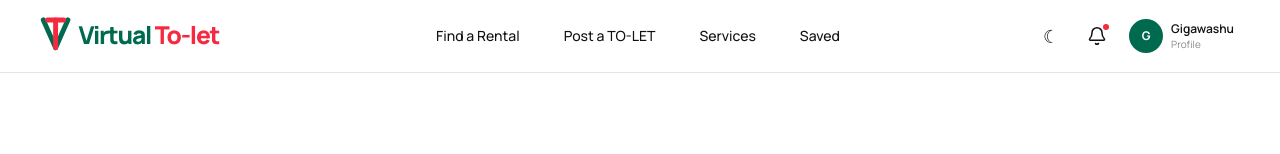
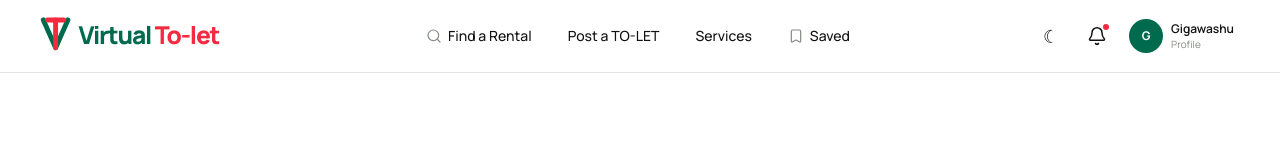
Before and after one commit to Gigawashudas/virtualtolet-web, a Next.js app: page / in a window 1280 px wide. Shown: the top 154 px of the page. Built offline with nearby package versions, Linux system fonts and the light colour scheme.

Commit message:
universal navbar

```diff
--- a/src/app/page.tsx
+++ b/src/app/page.tsx
@@ -1,7 +1,8 @@
 import Link from "next/link";
 
-import { Bell, Bookmark, ChevronRight, Home, Plus, Search, UserRound } from "lucide-react";
+import { ChevronRight, Home, Plus, Search, UserRound, Bookmark } from "lucide-react";
 
+import Navbar from "@/components/Navbar";
 import VirtualToletLogo from "@/components/VirtualToletLogo";
 
 const featuredListings = [
@@ -174,52 +175,7 @@ function ServiceItem({ title, description }: { title: string; description: strin
 export default function HomePage() {
   return (
     <main className="min-h-screen bg-background text-foreground">
-      {/* NAVBAR */}
-      <header className="border-b border-border bg-background">
-        <div className="mx-auto flex h-[72px] max-w-[1440px] items-center justify-between px-6 sm:px-8 lg:px-10">
-          <VirtualToletLogo />
-
-          <nav className="hidden items-center gap-7 lg:flex">
-            <Link href="/rentals" className="rounded-md px-2 py-2 text-sm font-medium text-text-primary transition-colors hover:bg-hover-background hover:text-hover-text">
-              Find a Rental
-            </Link>
-
-            <Link href="/post-to-let" className="rounded-md px-2 py-2 text-sm font-medium text-text-primary transition-colors hover:bg-hover-background hover:text-hover-text">
-              Post a TO-LET
-            </Link>
-
-            <Link href="#services" className="rounded-md px-2 py-2 text-sm font-medium text-text-primary transition-colors hover:bg-hover-background hover:text-hover-text">
-              Services
-            </Link>
-
-            <Link href="#" className="rounded-md px-2 py-2 text-sm font-medium text-text-primary transition-colors hover:bg-hover-background hover:text-hover-text">
-              Saved
-            </Link>
-          </nav>
-
-          <div className="flex items-center gap-1.5">
-            <button type="button" aria-label="Toggle theme" className="flex h-10 w-10 items-center justify-center rounded-lg text-lg text-text-primary transition-colors hover:bg-hover-background hover:text-hover-text">
-              ☾
-            </button>
-
-            <button type="button" aria-label="Notifications" className="relative flex h-10 w-10 items-center justify-center rounded-lg text-text-primary transition-colors hover:bg-hover-background hover:text-hover-text">
-              <Bell className="h-5 w-5" strokeWidth={1.8} />
-
-              <span className="absolute right-2 top-2 h-1.5 w-1.5 rounded-full bg-brand-red" />
-            </button>
-
-            <Link href="#" aria-label="Profile" className="group flex h-11 items-center gap-2 rounded-lg px-1.5 transition-colors hover:bg-hover-background">
-              <span className="flex h-8.5 w-8.5 items-center justify-center rounded-full bg-brand-green text-xs font-bold text-white transition-colors group-hover:bg-hover-text group-hover:text-background">G</span>
-
-              <span className="hidden xl:block">
-                <span className="block max-w-32 truncate text-xs font-semibold text-text-primary transition-colors group-hover:text-hover-text">Gigawashu</span>
-
-                <span className="block text-[10px] text-text-muted transition-colors group-hover:text-hover-text">Profile</span>
-              </span>
-            </Link>
-          </div>
-        </div>
-      </header>
+      <Navbar />
 
       <div className="mx-auto max-w-[1440px] px-6 pb-16 sm:px-8 lg:px-10">
         {/* HERO */}
@@ -260,9 +216,9 @@ export default function HomePage() {
 
               <QuickAction icon={Plus} title="Post a TO-LET" description="Share your rental with others." href="/post-to-let" />
 
-              <QuickAction icon={Bookmark} title="Saved listings" description="Keep your favourites close." />
+              <QuickAction icon={Bookmark} title="Saved listings" description="Keep your favourites close." href="/saved" />
 
-              <QuickAction icon={UserRound} title="My profile" description="Manage your account." />
+              <QuickAction icon={UserRound} title="My profile" description="Manage your account." href="/profile" />
             </div>
           </aside>
 
--- /dev/null
+++ b/src/components/Navbar.tsx
@@ -0,0 +1,77 @@
+"use client";
+
+import Link from "next/link";
+import { Bell, Bookmark, Search, UserRound } from "lucide-react";
+
+import VirtualToletLogo from "@/components/VirtualToletLogo";
+
+const navLinks = [
+  {
+    label: "Find a Rental",
+    href: "/rentals",
+    icon: Search,
+  },
+  {
+    label: "Post a TO-LET",
+    href: "/post-to-let",
+    icon: null,
+  },
+  {
+    label: "Services",
+    href: "/services",
+    icon: null,
+  },
+  {
+    label: "Saved",
+    href: "/saved",
+    icon: Bookmark,
+  },
+];
+
+export default function Navbar() {
+  return (
+    <header className="border-b border-border bg-background">
+      <div className="mx-auto flex h-[72px] max-w-[1440px] items-center justify-between px-6 sm:px-8 lg:px-10">
+        {/* Logo */}
+        <VirtualToletLogo />
+
+        {/* Desktop Navigation */}
+        <nav className="hidden items-center gap-5 lg:flex">
+          {navLinks.map(({ label, href, icon: Icon }) => (
+            <Link key={label} href={href} className="group flex items-center gap-1.5 rounded-md px-2 py-2 text-sm font-medium text-text-primary transition-colors hover:bg-hover-background hover:text-hover-text">
+              {Icon && <Icon className="h-4 w-4 text-text-muted transition-colors group-hover:text-hover-text" strokeWidth={1.8} />}
+
+              {label}
+            </Link>
+          ))}
+        </nav>
+
+        {/* Actions */}
+        <div className="flex items-center gap-1.5">
+          {/* Theme */}
+          <button type="button" aria-label="Toggle theme" className="flex h-10 w-10 items-center justify-center rounded-lg text-lg text-text-primary transition-colors hover:bg-hover-background hover:text-hover-text">
+            ☾
+          </button>
+
+          {/* Notifications */}
+          <button type="button" aria-label="Notifications" className="relative flex h-10 w-10 items-center justify-center rounded-lg text-text-primary transition-colors hover:bg-hover-background hover:text-hover-text">
+            <Bell className="h-5 w-5" strokeWidth={1.8} />
+
+            <span className="absolute right-2 top-2 h-1.5 w-1.5 rounded-full bg-brand-red" />
+          </button>
+
+          {/* Profile */}
+          <Link href="/profile" aria-label="Profile" className="group flex h-11 items-center gap-2 rounded-lg px-1.5 transition-colors hover:bg-hover-background">
+            <span className="flex h-8.5 w-8.5 items-center justify-center rounded-full bg-brand-green text-xs font-bold text-white transition-colors group-hover:bg-hover-text group-hover:text-background">G</span>
+
+            <span className="hidden xl:block">
+              <span className="block max-w-32 truncate text-xs font-semibold text-text-primary transition-colors group-hover:text-hover-text">Gigawashu</span>
+
+              <span className="block text-[10px] text-text-muted transition-colors group-hover:text-hover-text">Profile</span>
+            </span>
+          </Link>
+        </div>
+      </div>
+    </header>
+  );
+}
```
